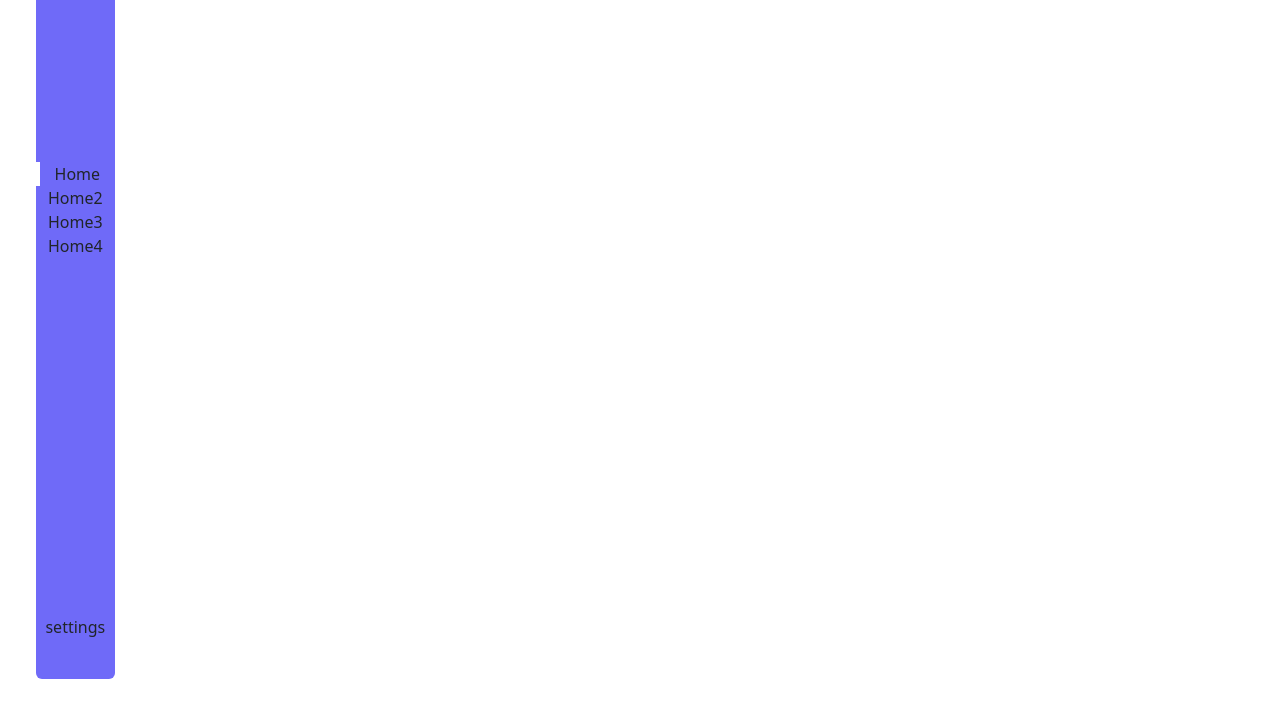
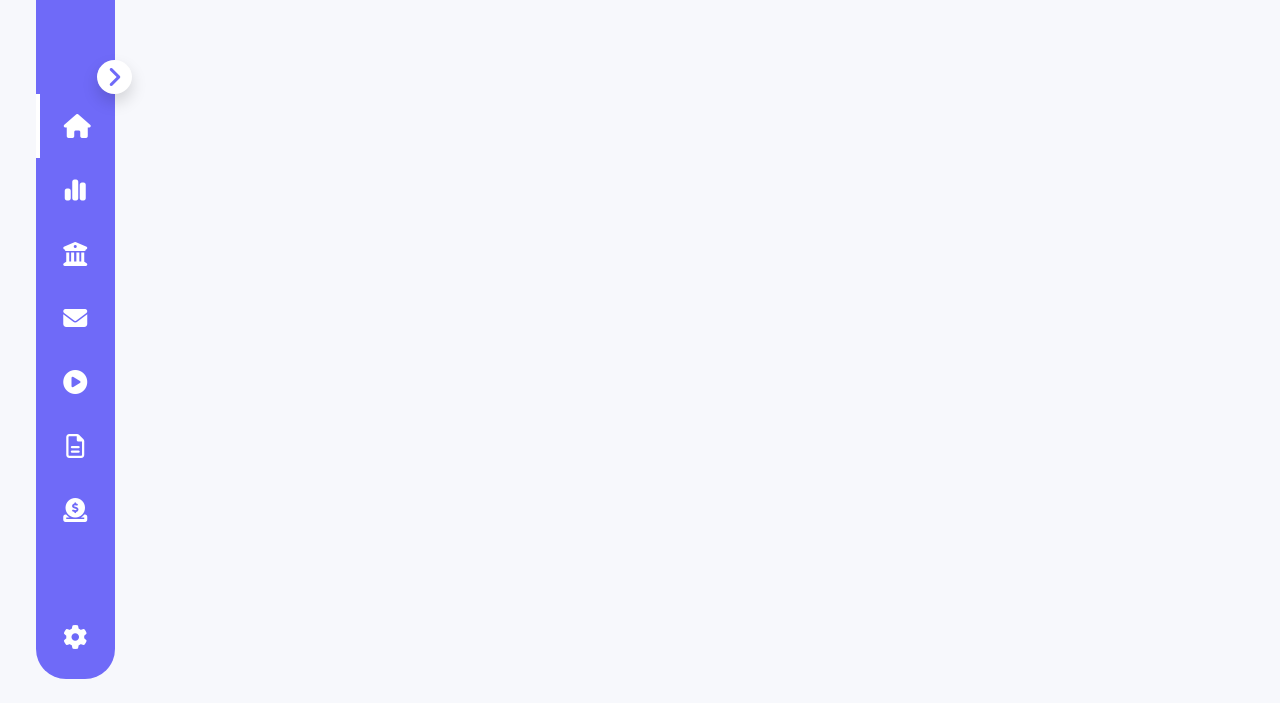
Before and after one commit to seliind/ryse-task, a plain HTML site: page index.html in a window 1280 px wide. Shown: the part 97-800 px from the top of the page. Drawn offline with nearby package versions, Linux system fonts and the light colour scheme.

Commit message:
font awesome added and navbar completed

```diff
--- a/index.html
+++ b/index.html
@@ -14,30 +14,43 @@
 <body class="p-4 d-flex flex vh-100">
     <div class="container-fluid">
         <div class="row h-100">
-            <div class="col-1 h-100">
-                <div class="navbar--ryse ">
-                    <span class="text-white">dappr</span>
-                    <ul class="navbar-list--ryse">
-                        <li class="nav-item--ryse active">Home</li>
-                        <li class="nav-item--ryse">Home2</li>
-                        <li class="nav-item--ryse">Home3</li>
-                        <li class="nav-item--ryse">Home4</li>
+            <div id="navbar-container" class="col-1 h-100">
+                <div class="r-navbar">
+                    <span class="r-brand">dappr</span>
+                    <span id="arrow" class="r-arrow shadow"><i class="fa-solid fa-angle-right fa-xl"></i></span>
+                    <ul class="r-navbar-list">
+                        <li class="r-nav-item active"><i class="fa-solid fa-house fa-xl"></i><span
+                                class="r-nav-text d-none">Home</span></li>
+                        <li class="r-nav-item"><i class="fa-solid fa-chart-simple fa-xl"></i><span
+                                class="r-nav-text d-none">Home</span></li>
+                        <li class="r-nav-item"><i class="fa-solid fa-building-columns fa-xl"></i><span
+                                class="r-nav-text d-none">Home</span></li>
+                        <li class="r-nav-item"><i class="fa-solid fa-envelope fa-xl fa-xl"></i><span
+                                class="r-nav-text d-none">Home</span></li>
+                        <li class="r-nav-item"><i class="fa-solid fa-circle-play fa-xl"></i><span
+                                class="r-nav-text d-none">Home</span></li>
+                        <li class="r-nav-item"><i class="fa-regular fa-file-lines fa-xl"></i><span
+                                class="r-nav-text d-none">Home</span></li>
+                        <li class="r-nav-item"><i class="fa-solid fa-circle-dollar-to-slot fa-xl"></i><span
+                                class="r-nav-text d-none">Home</span></li>
                     </ul>
-                    <span></span>
-                    <span>settings</span>
+                    <span class="r-nav-item"><i class="fa-solid fa-gear fa-xl"></i><span
+                            class="r-nav-text d-none">Home</span></span>
                 </div>
             </div>
-            <div class="col-8">
+            <div class="col-8 r-main-container">
                 One of three columns
-            </div>
-            <div class="col-3">
-                One of three columns
-            </div>
+
         </div>
+        <div class="col-3">
+            One of three columns
+        </div>
+    </div>
     </div>
     <script src="https://cdn.jsdelivr.net/npm/bootstrap@5.2.2/dist/js/bootstrap.bundle.min.js"
         integrity="sha384-OERcA2EqjJCMA+/3y+gxIOqMEjwtxJY7qPCqsdltbNJuaOe923+mo//f6V8Qbsw3"
         crossorigin="anonymous"></script>
+    <script src="https://kit.fontawesome.com/3d9990ed90.js" crossorigin="anonymous"></script>
     <script src="scripts/main.js"></script>
 </body>
 
--- a/scripts/main.js
+++ b/scripts/main.js
@@ -0,0 +1,24 @@
+const arrow = document.getElementById("arrow")
+const navBarContainer = document.getElementById("navbar-container")
+const navTexts = document.getElementsByClassName("r-nav-text")
+
+
+let isNavBarOpened = false;
+
+arrow.addEventListener("click", () => {
+    if(isNavBarOpened == false) {
+        navBarContainer.classList.remove("col-1")
+        navBarContainer.classList.add("col-2")
+        isNavBarOpened = true
+        arrow.innerHTML = '<i class="fa-solid fa-angle-left fa-xl"></i>'
+    }
+    else {
+        navBarContainer.classList.add("col-1")
+        navBarContainer.classList.remove("col-2")
+        isNavBarOpened = false
+        arrow.innerHTML = '<i class="fa-solid fa-angle-right fa-xl"></i>'
+    }
+    Array.from(navTexts).forEach(element => {
+        element.classList.toggle("d-none")
+    });
+})
--- a/styles/main.css
+++ b/styles/main.css
@@ -3,28 +3,74 @@
     padding: 0;
     margin: 0;
 }
-.navbar--ryse {
+
+body {
+    background-color: #F7F8FC;
+}
+
+.r-navbar {
     height: 100%;
-    border-radius: 6px;
-    padding: 40px 0px;
+    border-radius: 30px;
+    padding: 10px 0px;
     background-color: #6F6AF8;
     display: flex;
     flex-direction: column;
     align-items: center;
     text-align: center;
     justify-content: space-between;
+
+    color: white;
+    user-select: none;
 }
 
-.navbar-list--ryse{
+.r-navbar-list {
+    flex: 6;
     list-style: none;
     width: 100%;
     padding: 0;
 }
 
-.nav-item--ryse {
+.r-brand {
+    flex: 1;
+    font-weight: 800;
+    font-size: 1.2em;
+    padding: 20px 0;
+
+}
+
+.r-nav-item {
     width: 100%;
+    padding: 20px 0;
+}
+
+.r-nav-item:hover {
+    cursor: pointer;
+    font-size: 1.6em;
 }
 
 .active {
     border-left: 4px solid white;
 }
+
+.r-arrow {
+    align-self: flex-end;
+    color: #6F6AF8;
+    background-color: white;
+    font-weight: 900;
+    padding: 5px 10px;
+    border-radius: 50%;
+    margin-right: -17px;
+    cursor: pointer;
+}
+
+.r-nav-text {
+    margin-left: 16px
+}
+
+.card-body * {
+    min-height: 20px;
+}
+
+.r-main-container {
+    color: #1C174D;
+}
```
